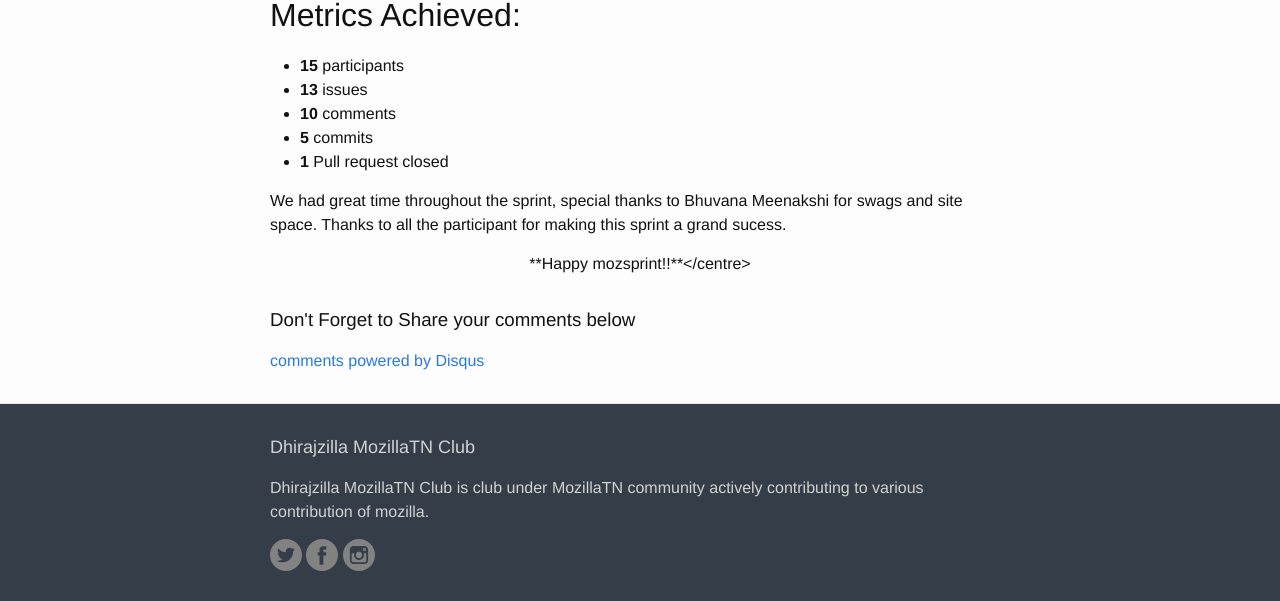
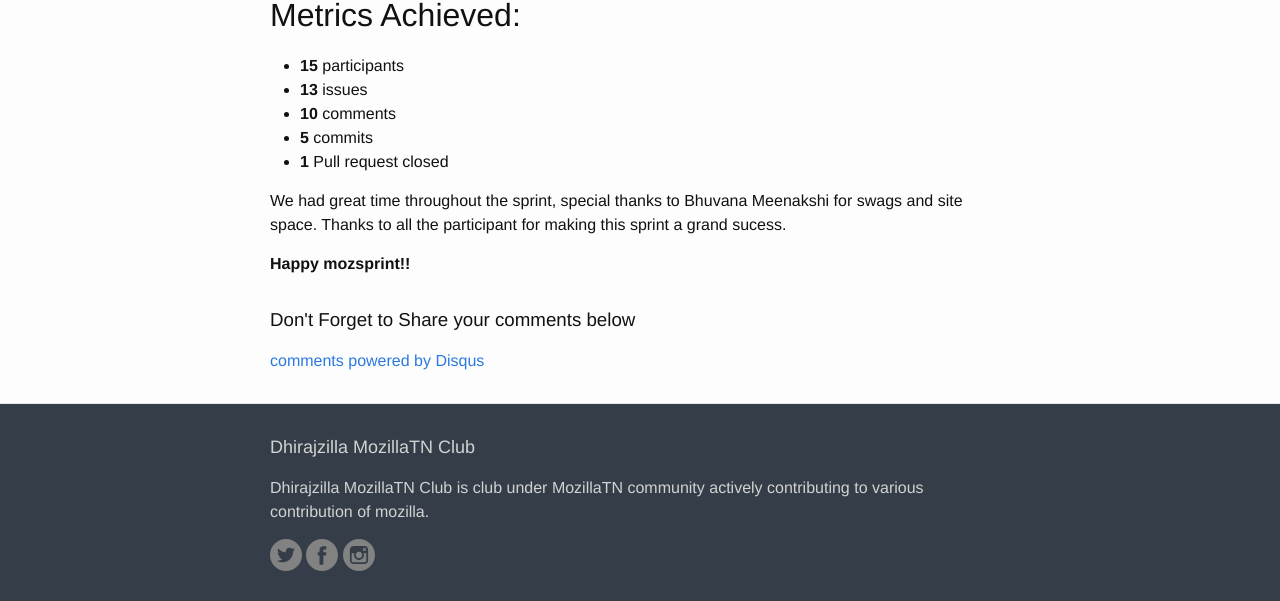
Before and after one commit to MozillaTN/Dhirajzilla, a Jekyll site: the page built from docs/_posts/2018/2018-05-20-Mozilla-Global-Sprint.md, in a window 1280 px wide and 900 px high, scrolled down 1363 px, cut to the strip 299-900 px from the top of the window. Built offline with Jekyll 4.4.1, drawn with Linux system fonts in a browser that asks for light colours; comment, search, counter and statistics services are not loaded.

Commit message:
Update 2018-05-20-Mozilla-Global-Sprint.md

```diff
--- a/docs/_posts/2018/2018-05-20-Mozilla-Global-Sprint.md
+++ b/docs/_posts/2018/2018-05-20-Mozilla-Global-Sprint.md
@@ -39,4 +39,4 @@ While in afternoon, we attended the sprint call to connect with wider other part
 
 We had great time throughout the sprint, special thanks to Bhuvana Meenakshi for swags and site space. Thanks to all the participant for making this sprint a grand sucess.
 
-<center>**Happy mozsprint!!**</centre>
+**Happy mozsprint!!**
```
